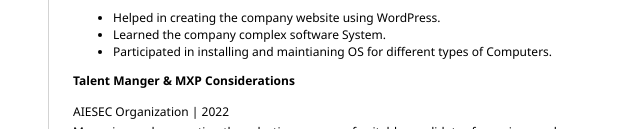
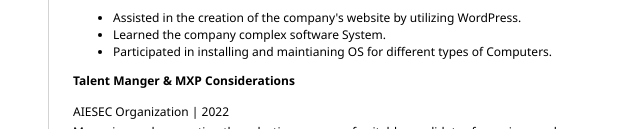
Before and after one commit to alshubati99/MY-online--CV, a plain HTML site: page index.html in a window 1280 px wide. Shown: the part 671-800 px from the top of the page, 495-1135 px from the left. Drawn offline with Linux system fonts and the light colour scheme.

Commit message:
Update index.html

```diff
--- a/index.html
+++ b/index.html
@@ -78,7 +78,7 @@
                         Worked with a team to create an E-Commerce website using wordpress and performed tecknical solutions to proplems.
                     </p>
                     <ul>
-                            <li>Helped in creating the company website using WordPress.</li>
+                            <li>Assisted in the creation of the company's website by utilizing WordPress.</li>
                             <li>Learned the company complex software System.</li>
                             <li>Participated in installing and maintianing OS for different types of Computers. </li>
                     </ul>
```
